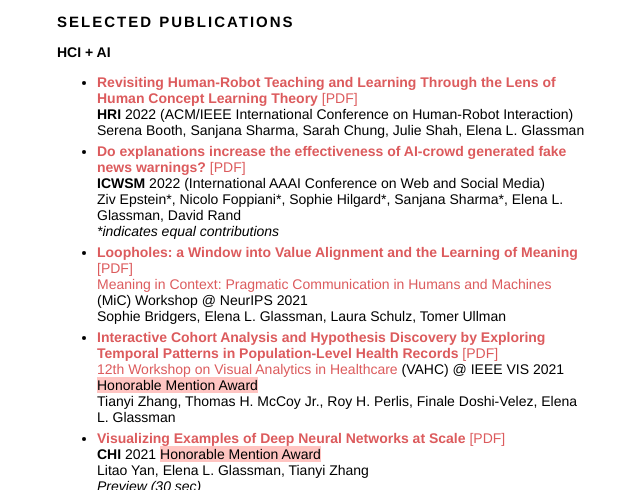
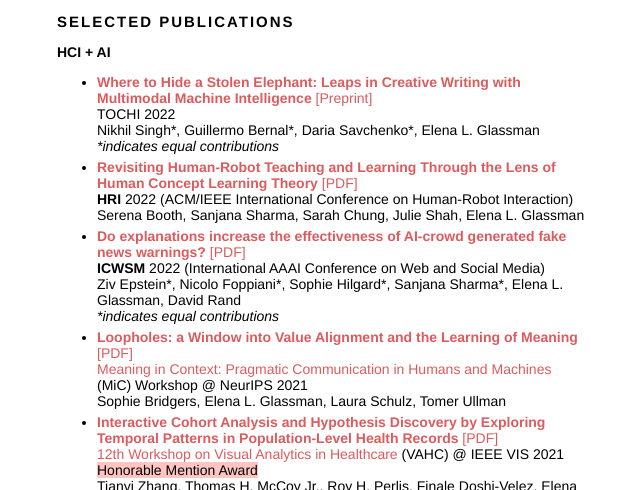
Before and after one commit to eglassman/eglassman.github.io, a Jekyll site: the page built from index.html, in a window 1280 px wide and 900 px high, scrolled down 1004 px, cut to the strip 186-676 px from the top of the window. Shown: the whole strip, without its empty margins (186-826 px from the left). Built offline with Jekyll 4.4.1, drawn with Linux system fonts in a browser that asks for light colours.

Commit message:
added elephant paper

```diff
--- a/index.html
+++ b/index.html
@@ -111,6 +111,11 @@ layout: default
       </p>
 
       <ul>
+        <li><a href="papers/elephant_tochi2022.pdf"><b>Where to Hide a Stolen Elephant: Leaps in Creative Writing with Multimodal Machine Intelligence</b> [Preprint]</a>
+          <br/>TOCHI</b> 2022
+          <br/>Nikhil Singh*, Guillermo Bernal*, Daria Savchenko*, Elena L. Glassman
+          <br/><i>*indicates equal contributions</i>
+        </li>
         <li><a href="papers/booth_hri2022.pdf"><b>Revisiting Human-Robot Teaching and Learning Through the Lens of Human Concept Learning Theory</b> [PDF]</a>
           <br/><b>HRI</b> 2022 (ACM/IEEE International Conference on Human-Robot Interaction)
           <br/>Serena Booth, Sanjana Sharma, Sarah Chung, Julie Shah, Elena L. Glassman
```
Also changed, not shown: 1 other file.
